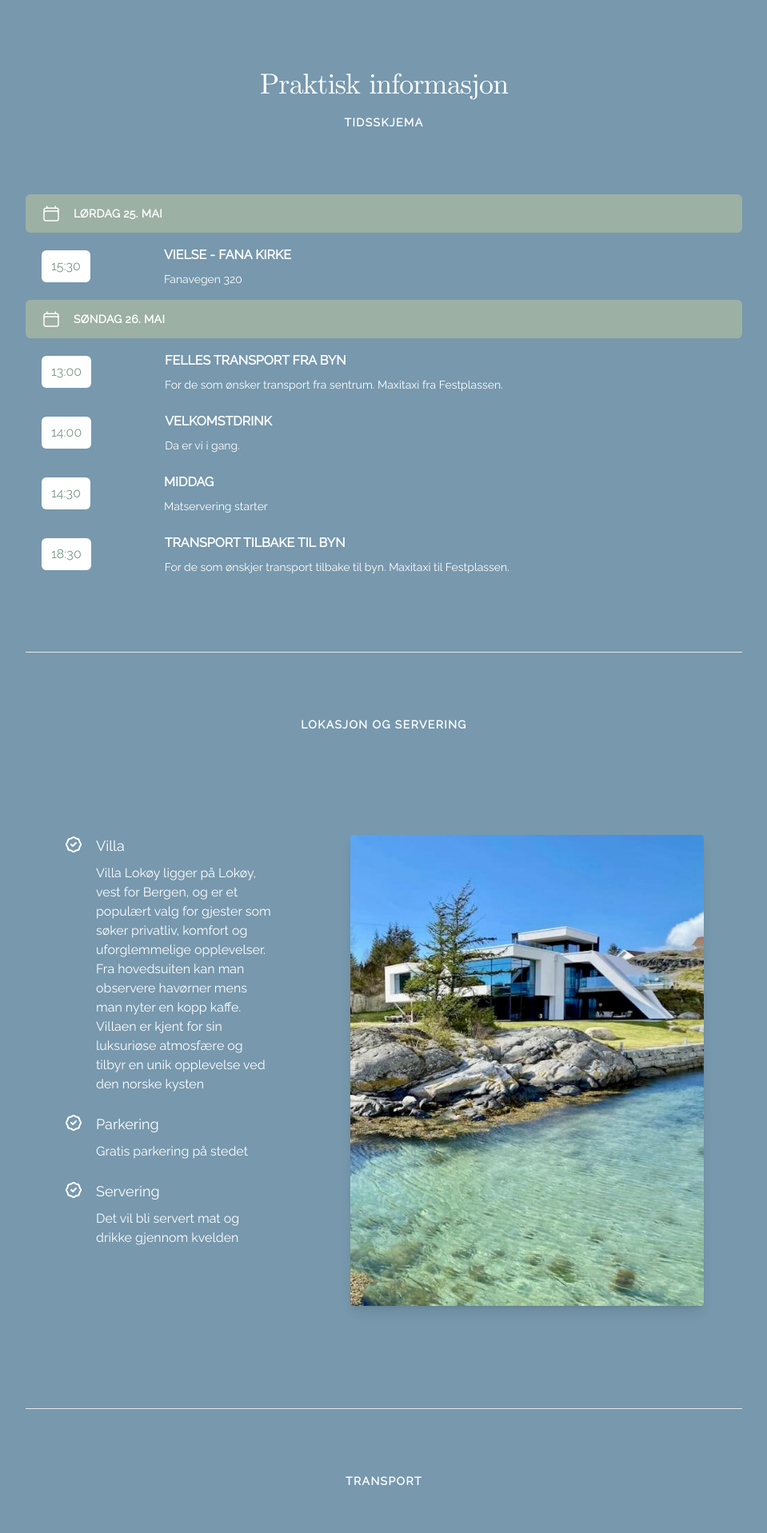
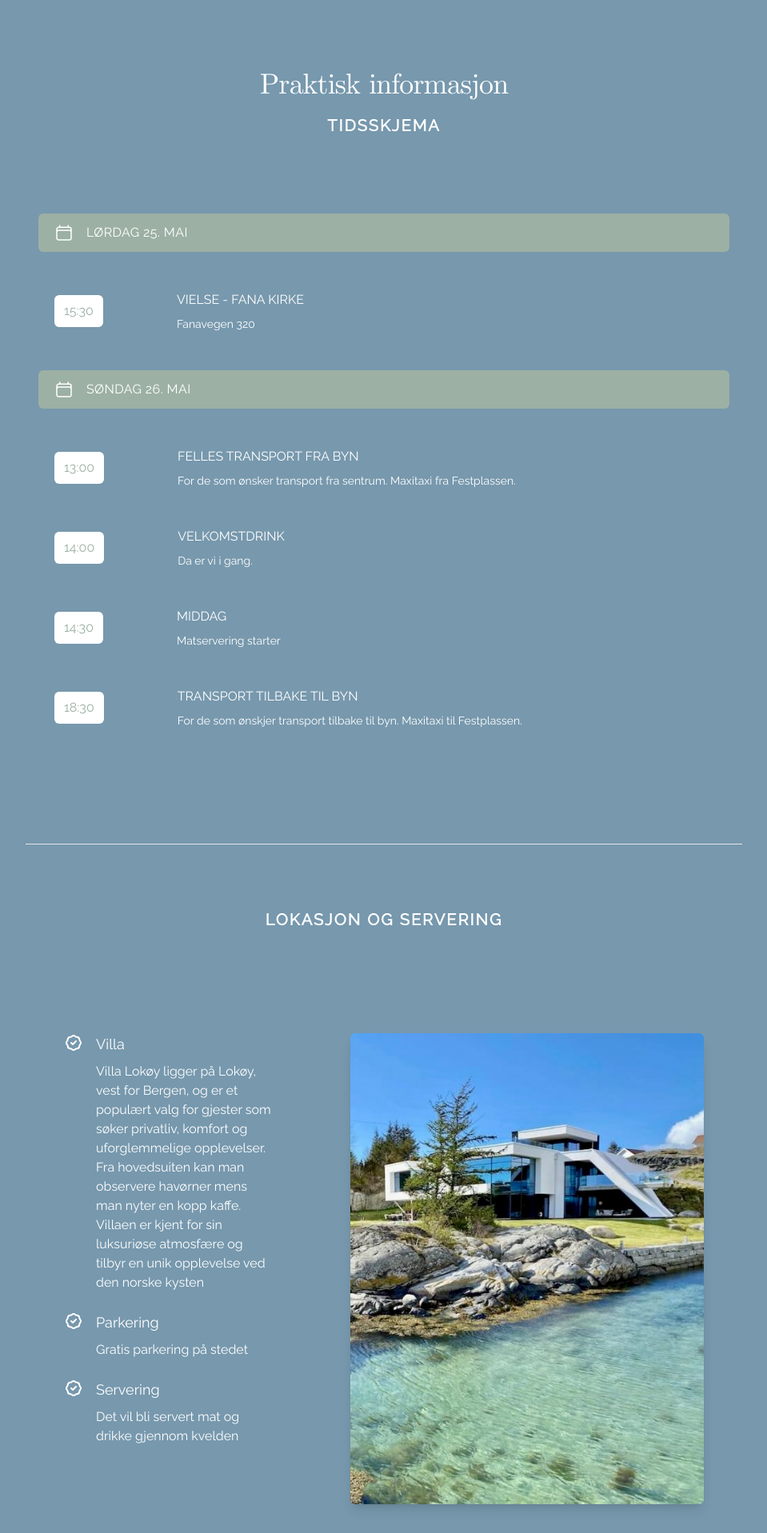
Before and after one commit to matsgund/weddingpage, a React (Vite) app: page / in a window 1280 px wide. Shown: the part 1596-3513 px from the top of the page at 80% size, without its empty margins (160-1119 px from the left). Built offline with nearby package versions, Linux system fonts and the light colour scheme.

Commit message:
a lot of typo changes

```diff
--- a/src/components/googleFormModal.tsx
+++ b/src/components/googleFormModal.tsx
@@ -16,9 +16,9 @@ const GoogleFormModal : React.FC<GoogleFormModalProps> = ( { googleFormModalOpen
             onClose={() => setGoogleFormModalOpen(false)}
             className="relative z-50 w-screen h-screen overflow-y-auto"
       >
-        <div className="fixed inset-0 flex w-screen items-center justify-center rounded">
+        <div className="fixed inset-0 flex w-screen items-center justify-center rounded-md">
             {/* we need a back button here */}
-          <Dialog.Panel className="w-full h-full rounded pb-20 bg-tertiary sm:p-12">
+          <Dialog.Panel className="w-full h-full rounded-md pb-20 bg-tertiary sm:p-12">
             <div className='flex justify-end p-2'>
               <XMarkIcon className="h-8 w-8 cursor-pointer" aria-hidden="true"   onClick={() => setGoogleFormModalOpen(false)}/>
             </div>
--- a/src/components/navbar.tsx
+++ b/src/components/navbar.tsx
@@ -121,7 +121,7 @@ const Navbar : React.FC = () => {
                                             <Link
                                                 onClick={() => setMobileMenuOpen(false)}
                                                 key={item.name}
-                                                className="-mx-3 block rounded-lg px-3 py-2 text-base font-ralewaRegular font-medium leading-7 text-gray-900 hover:text-primary"
+                                                className="-mx-3 block rounded-md px-3 py-2 text-base font-ralewaRegular font-medium leading-7 text-gray-900 hover:text-primary"
                                                 // activeClass="underline underline-offset-8 text-indigo-600"
                                                 spy={true}
                                                 to={item.link.slice(1)}
@@ -136,7 +136,7 @@ const Navbar : React.FC = () => {
                                     <div className="py-6">
                                         <span
                                             onClick={() => {setMobileMenuOpen(false); setGoogleFormModalOpen(true);}}
-                                            className="-mx-3 block rounded-lg px-3 py-2.5 text-base font-ralewaRegular font-medium leading-7 text-gray-900 hover:text-primary"
+                                            className="-mx-3 block rounded-md px-3 py-2.5 text-base font-ralewaRegular font-medium leading-7 text-gray-900 hover:text-primary"
                                             // activeClass="underline underline-offset-8 text-indigo-600"
 
                                         >
--- a/src/index.css
+++ b/src/index.css
@@ -60,13 +60,17 @@ body {
 }
 
 .h3 {
-  @apply text-2xl font-bold;
+  @apply text-2xl font-ralewaRegular;
 }
 
 .h4 {
   @apply text-xl font-bold;
 }
 
+.h5 {
+  @apply text-lg font-bold;
+}
+
 .p {
-  @apply font-ralewaRegular font-light sm:text-base ;
+  @apply font-ralewaRegular font-light text-base ;
 }
--- a/src/pages/homePage/components/gallerySection.tsx
+++ b/src/pages/homePage/components/gallerySection.tsx
@@ -57,14 +57,14 @@ const GallerySection : React.FC = () => {
 
     return (
         <Element name="gallery">
-            <div className="bg-quaternary mx-auto py-12 lg:py-36 w-full max-w-7x">
+            <div className="bg-quaternary mx-auto py-12 px-4 lg:py-36 w-full max-w-7x">
                 <div className="mx-auto max-w-2xl text-center">
                         <h2 className="mb-4 text-4xl tracking-tight text-white font-cmunrm">
                             Bildegalleri
                         </h2>
-                        <p className="text-sm text-gray-200 font-bold uppercase tracking-widest font-ralewaRegular">Her kommer bildene fra vielsen og festen</p>
+                        <p className="p text-gray-200 font-bold uppercase">Her kommer bildene fra vielsen og festen</p>
                 </div>
-                <div className='mx-auto my-12 sm:my-20 w-2/3'>
+                <div className='mx-auto my-12 sm:my-20 sm:w-2/3'>
                     <PhotoAlbum layout="columns" photos={photos} />
                 </div>
             </div>
--- a/src/pages/homePage/components/heroSection.tsx
+++ b/src/pages/homePage/components/heroSection.tsx
@@ -1,5 +1,5 @@
 import { Transition } from '@headlessui/react'
-import videoClip from '@/assets/videos/klipp2.mp4';
+import videoClip from '@/assets/videos/heroClip.mp4';
 import posterImage from '@/assets/images/jpg/heroImage3.jpg';
 import { useEffect, useRef } from 'react';
 
--- a/src/pages/homePage/components/infoSection.tsx
+++ b/src/pages/homePage/components/infoSection.tsx
@@ -84,34 +84,36 @@ const InfoSection : React.FC = () => {
 
                     {/* :TITLE CONTAINER */}
                     <div className="mx-auto max-w-2xl text-center">
-                    <h2 className="mb-4 text-4xl tracking-tight text-white font-cmunrm">
-                        Praktisk informasjon
-                    </h2>
-                    <p className="text-sm text-white font-bold uppercase tracking-widest font-ralewaRegular">Tidsskjema</p>
+                        <h2 className="h2 mb-4 text-white">
+                            Praktisk informasjon
+                        </h2>
+                        <h4 className="h4 text-white uppercase tracking-widest">
+                            Tidsskjema
+                        </h4>
                     </div>
 
 
                     {/* :SCHEDULE */}
-                    <div className="mt-12 sm:mt-20 flex flex-col">
+                    <div className="p-4 mt-12 sm:mt-20 flex flex-col">
                     {schedule.map(day => (
                         <div key={day.day} >
                         {/* ::Day */}
                         <span className="flex items-center py-3 px-5 bg-tertiary text-white rounded-md">
                             <CalendarIcon className="mr-4 w-6 h-6" />
-                            <h3 className="text-sm font-ralewaRegular font-semibold uppercase tracking-wide">{day.day}</h3>
+                            <p className="p uppercase tracking-wide">{day.day}</p>
                         </span>
                         {/* ::Events */}
-                        <ul className="py-1 flex flex-col">
+                        <ul className="py-6 flex flex-col">
                             {day.events.map(event => (
-                                <li key={event.id} className="group py-3 px-2 sm:px-5 flex items-center">
+                                <li key={event.id} className="group py-6 px-2 sm:px-5 flex items-center">
                                 {/* :::time container */}
                                 <div className="flex-shrink-0 mr-5 sm:mr-20 px-3 py-2 flex flex-col bg-white rounded-md">
-                                    <span className="text-sm sm:text-base font-ralewaRegular text-primary">{event.time}</span>
+                                    <span className="text-sm sm:text-base font-ralewaRegular text-tertiary">{event.time}</span>
                                 </div>
                                 {/* :::details container */}
                                 <div className="col-span-7 sm:col-span-6 px-3">
-                                    <p className="font-ralewaRegular text-white font-bold uppercase">{event.name}</p>
-                                    <p className="mt-2 text-xs sm:text-sm text-white font-ralewaRegular">{event.details}</p>
+                                    <p className="p text-white uppercase">{event.name}</p>
+                                    <p className="p mt-2 text-xs sm:text-sm text-white">{event.details}</p>
                                 </div>
                                 </li>
                             ))
@@ -123,11 +125,11 @@ const InfoSection : React.FC = () => {
                     </div>
                     <hr className="h-px my-8 bg-gray-200 border-0 mt-12 sm:mt-20"></hr>
                     <div className='mt-12 sm:mt-20'>
-                        <p className="text-sm text-white text-center font-bold uppercase tracking-widest font-ralewaRegular">Lokasjon og servering</p>
+                        <h4 className="h4 text-white text-center uppercase tracking-widest">Lokasjon og servering</h4>
                     </div>
                     <section className=" text-white mt-12 sm:mt-20 ">
                         <div className="container flex flex-col-reverse mx-auto lg:flex-row">
-                            <div className="flex flex-col px-6 py-8 space-y-6 rounded-sm sm:p-8 lg:p-12 lg:w-1/2 xl:w-2/5">
+                            <div className="flex flex-col px-6 py-8 space-y-6 rounded-md sm:p-8 lg:p-12 lg:w-1/2 xl:w-2/5">
                                 {locationInfo.map((element) => (
                                     <div key={element.id} className="flex space-x-2 sm:space-x-4">
                                         <svg xmlns="http://www.w3.org/2000/svg" fill="none" viewBox="0 0 24 24" stroke="currentColor" className="flex-shrink-0 w-6 h-6">
@@ -142,27 +144,29 @@ const InfoSection : React.FC = () => {
                             </div>
                             <div className="lg:w-1/2 xl:w-3/5 ">
                                 <div className="flex items-center justify-center p-4 md:p-8 lg:p-12">
-                                    <img src={villaImage} alt="" className="rounded shadow-lg sm:min-h-96" />
+                                    <img src={villaImage} alt="" className="rounded-md shadow-lg sm:min-h-96" />
                                 </div>
                             </div>
                         </div>
                     </section>
                     <hr className="h-px my-8 bg-gray-200 border-0 mt-12 sm:mt-20"></hr>
                     <div className='mt-12 sm:mt-20'>
-                        <p className="text-sm text-white text-center font-bold uppercase tracking-widest font-ralewaRegular">Transport</p>
+                        <h4 className="h4 text-white text-center uppercase tracking-widest">Transport</h4>
                     </div>
                     <div className="p-5 mx-auto sm:p-10 md:p-16">
-                    <div className="flex flex-col max-w-3xl mx-auto overflow-hidden rounded">
+                    <div className="flex flex-col max-w-3xl mx-auto overflow-hidden -md">
                         <GoogleMapRoute/>
                         {/* <img src="https://source.unsplash.com/random/480x360" alt="" className="w-full h-60 sm:h-96 " /> */}
                         <div className="p-6 pb-12 m-4 mx-auto -mt-16 space-y-6 w-2/3 lg:rounded-md bg-tertiary ">
                             <div className="space-y-2">
-                            <h2 className="mb-4 text-4xl tracking-tight text-white font-cmunrm">
+                            <h4 className="h4 mb-4 tracking-tight text-white">
                                Transport søndag 26. mai
-                            </h2>
+                            </h4>
                             </div>
                             <div>
-                                <p className="text-sm text-white font-ralewaRegular">Vi vil tilby transport fra sentrum til Villa Lokøy på søndag 26. mai. Maxitaxi vil kjøre fra Festplassen kl. 13:00. Det vil også bli tilbudt transport tilbake til sentrum fra Villa Lokøy kl. 18:30. </p>
+                                <p className="p text-white">
+                                    Vi vil tilby transport fra sentrum til Villa Lokøy på søndag 26. mai. Maxitaxi vil kjøre fra Festplassen kl. 13:00. Det vil også bli tilbudt transport tilbake til sentrum fra Villa Lokøy kl. 18:30.
+                                </p>
                             </div>
                         </div>
                     </div>
--- a/src/pages/homePage/components/ourHistorySection.tsx
+++ b/src/pages/homePage/components/ourHistorySection.tsx
@@ -9,13 +9,13 @@ const OurHistorySection : React.FC = () => {
             <section className="bg-white">
                 <div className="gap-16 items-center py-12 px-4 mx-auto max-w-screen-xl lg:grid lg:grid-cols-2 lg:py-36 lg:px-6">
                     <div className="">
-                        <h2 className="mb-4 text-4xl tracking-tight text-primary font-cmunrm">Vår Historie</h2>
+                        <h2 className="mb-4 h2 text-primary">Vår Historie</h2>
                         <p className="p mb-4 text-gray-500 ">We are strategists, designers and developers. Innovators and problem solvers. Small enough to be simple and quick, but big enough to deliver the scope you want at the pace you need. Small enough to be simple and quick, but big enough to deliver the scope you want at the pace you need.</p>
                         <p className="p mb-4 text-gray-500">We are strategists, designers and developers. Innovators and problem solvers. Small enough to be simple and quick.</p>
                     </div>
                     <div className="grid grid-cols-2 gap-4 mt-8">
                         <img className="w-full rounded-lg" src={image1} alt="office content 1"/>
-                        <img className="mt-4 w-full lg:mt-10 rounded-lg" src={image2} alt="office content 2"/>
+                        <img className="mt-4 w-full lg:mt-10 rounded-md" src={image2} alt="office content 2"/>
                     </div>
                 </div>
             </section>
```
Also changed, not shown: src/pages/homePage/components/wishListSection.tsx (+5 -7 lines), 2 other files (tests, documents, lock files or other folders).
